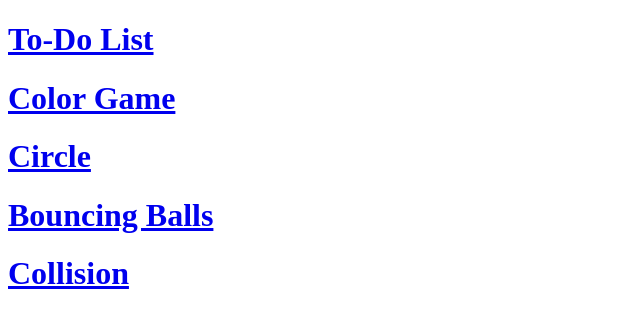
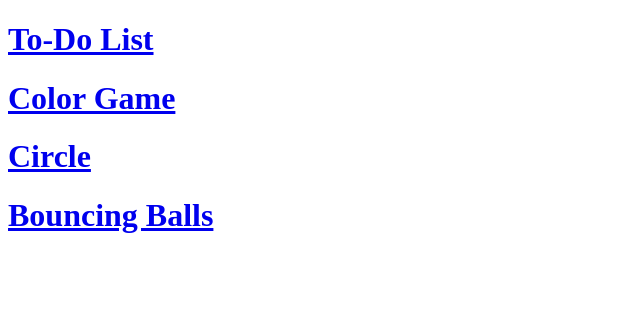
Before and after one commit to Stiggins/stiggins.github.io, a plain HTML site: page index.html in a window 1280 px wide. Shown: the whole page, without its empty margins (0-640 px from the left). Drawn offline with Linux system fonts and the light colour scheme.

Commit message:
Update index.html

```diff
--- a/index.html
+++ b/index.html
@@ -9,7 +9,6 @@
 	<h1><a href="https://stiggins.github.io/colorgame/">Color Game</a></h1>
 	<h1><a href="https://stiggins.github.io/circle/">Circle</a></h1>
 	<h1><a href="https://stiggins.github.io/bouncing/">Bouncing Balls</a></h1>
-	<h1><a href="https://stiggins.github.io/collision/">Collision</a></h1>
 
 </body>
 </html>
```
